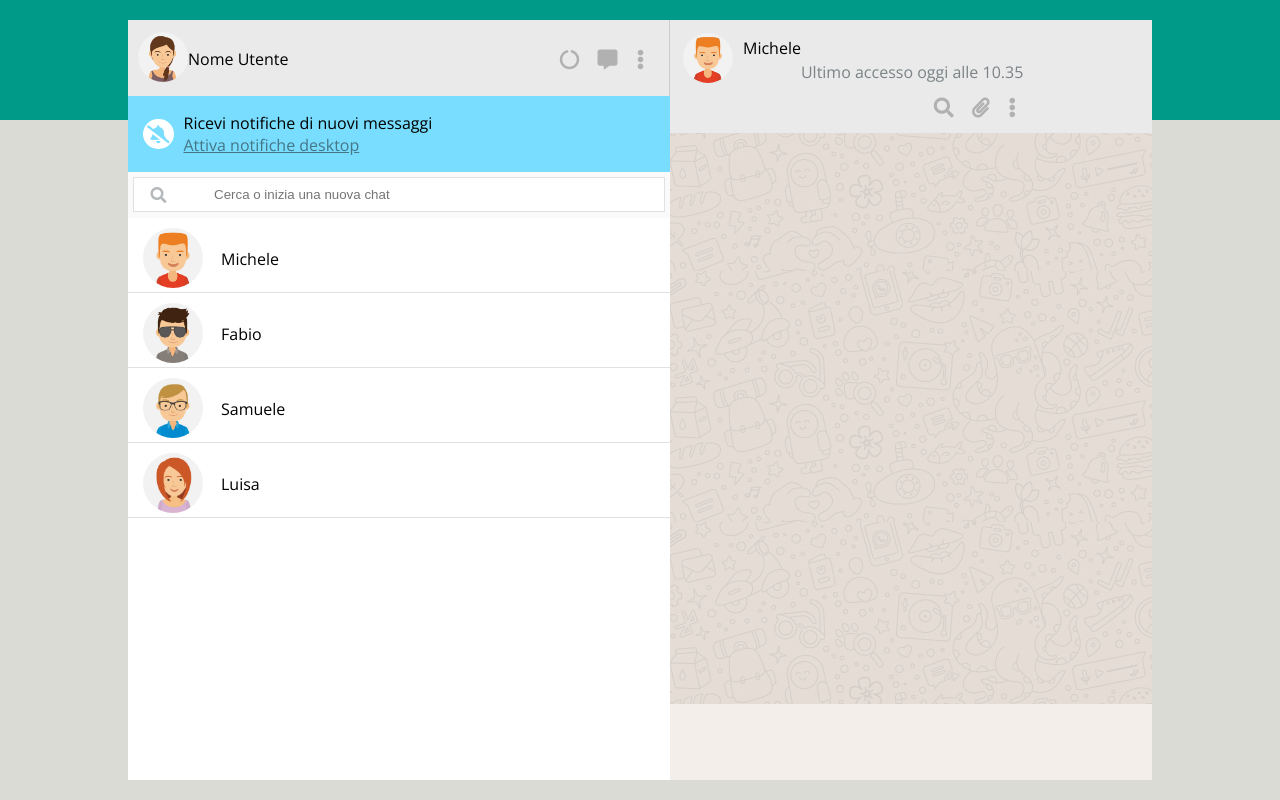
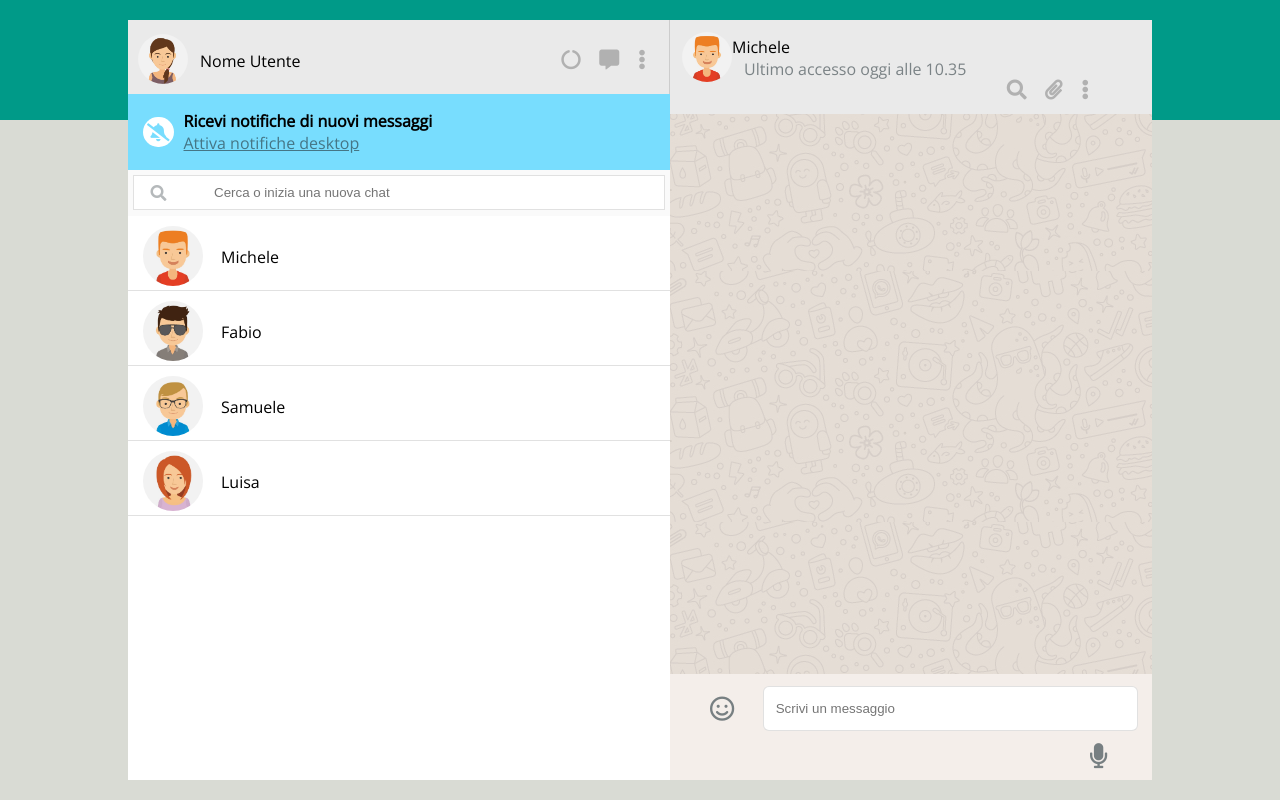
Before and after one commit to MassimilianoAmbrogio/js-html-css-boolzap, a plain HTML site: page index.html in a window 1280 px wide. Drawn offline with nearby package versions, Linux system fonts and the light colour scheme.

Commit message:
Project 34 parte 1.3 fix html css

```diff
--- a/css/style.css
+++ b/css/style.css
@@ -26,22 +26,19 @@ body {
     background: #eaeaea;
 }
 
+.cont-header,
 .cont-footer {
-    padding: 38px;
+    padding: 12px;
 }
 
 .side-header::after,
 .cont::after,
 .contacts::after,
-.cont-header::after {
+.cont-header::after,
+.cont-footer::after {
     content: '';
     display: table;
     clear: both;
-}
-
-.side-header img,
-.fa-search {
-    cursor: pointer;
 }
 
 .fa-circle-notch,
@@ -51,7 +48,17 @@ body {
 .cont-header .fa-paperclip {
     color: #b1b1b1;
     font-size: 20px;
-    cursor: pointer;
+}
+
+.cont-footer .fa-smile,
+.cont-footer .fa-microphone {
+    color: #777f82;
+    font-size: 25px;
+}
+
+.search input:focus,
+.cont-footer input:focus {
+    border: 2px solid #9acd32;
 }
 
 /* LAYOUT */
@@ -70,7 +77,7 @@ body {
 }
 
 .side-header {
-    padding: 10px 10px 14px;
+    padding: 12px 10px 10px;
     border-right: 1px solid #ccc;
 }
 
@@ -79,17 +86,19 @@ body {
     width: 50px;
     border-radius: 30px;
     margin-top: 2px;
+    cursor: pointer;
 }
 
 .side-header p {
     float: left;
     margin-top: 18px;
+    margin-left: 12px;
 }
 
 /* ICONS 1*/
 .side-header .fa-circle-notch {
-    margin-left: 52%;
-    margin-top: 20px;
+    margin-left: 50%;
+    margin-top: 18px;
 }
 
 .side-header .fa-comment-alt {
@@ -125,6 +134,7 @@ body {
     float: left;
     margin-top: 8px;
     margin-left: 10px;
+    font-weight: 600;
 }
 
 .cont-link {
@@ -161,11 +171,17 @@ body {
 }
 
 /* CONTACTS */
+.contacts {
+    width: 542px;
+    height: 460px;
+    flex-grow: 1;
+    overflow-y: auto;
+}
+
 .contact-1,
 .contact-2,
 .contact-3,
 .contact-4 {
-    width: 542px;
     height: 75px;
     border-bottom: 1px solid #dddd;
 }
@@ -174,7 +190,7 @@ body {
 .contact-2:hover,
 .contact-3:hover,
 .contact-4:hover {
-    background: #457b9d;
+    background: #e9ebeb;
     cursor: pointer;
 }
 
@@ -207,10 +223,6 @@ body {
 }
 
 /* HEADER */
-.cont-header {
-    padding: 13px;
-}
-
 .cont-header img {
     float: left;
     width: 50px;
@@ -219,22 +231,19 @@ body {
 }
 
 .cont-header p {
-    float: left;
     margin-top: 4px;
-    margin-left: 10px;
+    margin-left: 6.5%;
 }
 
 .cont-header span {
-    float: left;
     margin-top: 28px;
-    margin-right: 10px;
+    margin-left: 12px;
     color: #7b8386;
 }
 
 /* ICONS 2*/
 .cont-header .fa-search {
-    margin-left: 55%;
-    margin-top: 15px;
+    margin-left: 60%;
 }
 
 .cont-header .fa-paperclip {
@@ -256,3 +265,32 @@ body {
 .cont-footer {
     background: #f4eeea;
 }
+
+.cont-footer .fa-smile {
+    float: left;
+    width: 50px;
+    margin-top: 10px;
+    margin-left: 28px;
+}
+
+.message {
+    float: left;
+    width: 82%;
+    height: 45px;
+    margin-left: 0.6%;
+}
+
+.cont-footer input {
+    width: 100%;
+    height: 45px;
+    padding: 0 12px;
+    background: #fff;
+    border: 1px solid #dddd;
+    border-radius: 6px;
+}
+
+.cont-footer .fa-microphone {
+    float: right;
+    width: 50px;
+    margin-top: 12px;
+}
--- a/index.html
+++ b/index.html
@@ -20,12 +20,13 @@
         <!-- Sidebar -->
         <aside class="sidebar">
             <section class="side-header">
-                <img src="./img/avatar_io.jpg" alt="My avatar">
+                <!-- My avatar -->
+                <img src="./img/avatar_io.jpg" alt="user name">
                 <p>{{'Nome Utente'}}</p>
                 <!-- Icons 1-->
-                <i class="fas fa-circle-notch"></i>
-                <i class="fas fa-comment-alt"></i>
-                <i class="fas fa-ellipsis-v"></i>
+                <a href="#"><i class="fas fa-circle-notch"></i></a>
+                <a href="#"><i class="fas fa-comment-alt"></i></a>
+                <a href="#"><i class="fas fa-ellipsis-v"></i></a>
             </section>
 
             <!-- Section notifications (icon, text, link)-->
@@ -43,11 +44,11 @@
             <section class="search">
                 <input type="text"
                 placeholder="Cerca o inizia una nuova chat">
-                <i class="fas fa-search"></i>
+                <a href="#"><i class="fas fa-search"></i></a>
             </section>
 
-            <!-- Section contacts -->
-            <section class="contacts">
+            <!-- Contacts -->
+            <div class="contacts">
                <div class="contact-1">
                     <img src="./img/avatar_1.jpg" alt="Contact 1">
                     <p>{{'Michele'}}</p>
@@ -64,7 +65,7 @@
                     <img src="./img/avatar_4.jpg" alt="Contact 1">
                     <p>{{'Luisa'}}</p>
                </div>
-            </section>
+            </div>
         </aside>
 
         <main class="content">
@@ -74,13 +75,26 @@
                 <p>{{'Michele'}}</p>
                 <span>Ultimo accesso oggi alle 10.35</span>
                 <!-- Icons 2 -->
-                <i class="fas fa-search"></i>
-                <i class="fas fa-paperclip"></i>
-                <i class="fas fa-ellipsis-v"></i>
+                <a href="#"><i class="fas fa-search"></i></a>
+                <a href="#"><i class="fas fa-paperclip"></i></a>
+                <a href="#"><i class="fas fa-ellipsis-v"></i></a>
             </section>
-            <!-- Da modificare -->
-            <section class="cont-main"></section>
-            <section class="cont-footer"></section>
+
+            <!-- Section message -->
+            <section class="cont-main">
+
+            </section>
+
+            <!-- Section sending message -->
+            <section class="cont-footer">
+               <a href="#"><i class="far fa-smile"></i></a>
+               <!-- Section write message -->
+               <div class="message">
+                    <input type="text"
+                    placeholder="Scrivi un messaggio">
+               </div>
+               <a href="#"><i class="fas fa-microphone"></i></a>
+            </section>
         </main>
     </div>
 
```
Also changed, not shown: 1 other file.
